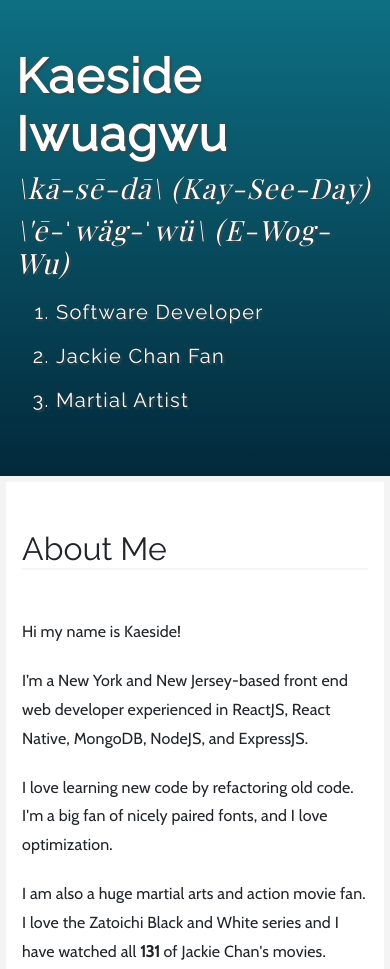
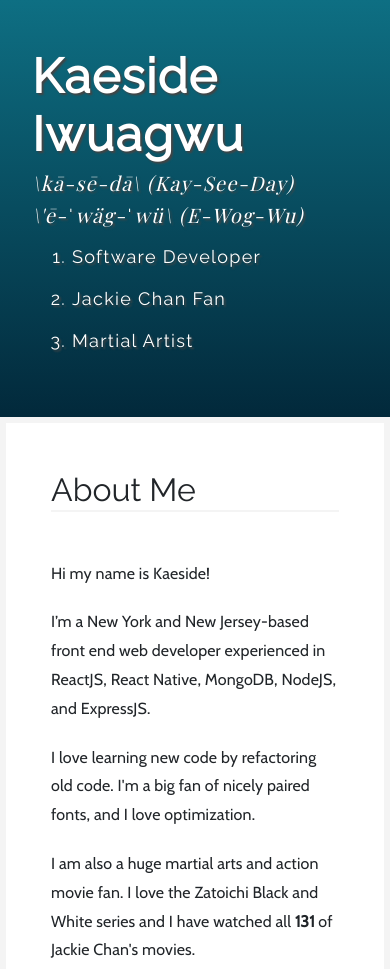
Before and after one commit to kaeside/kaeside.github.io, a plain HTML site: page index.html in a window 390 px wide. Shown: the top 969 px of the page. Drawn offline with nearby package versions, Linux system fonts and the light colour scheme.

Commit message:
adds responsiveness for iphones

```diff
--- a/css/style.css
+++ b/css/style.css
@@ -22,11 +22,9 @@ font-family: 'Montserrat Alternates', sans-serif;
 .outline {
     border: solid 6px #f4f4f4;
 }
-
 p {
     font-family: 'Raleway';
 }
-
 .project-info {
     text-align: left;
 }
@@ -44,25 +42,24 @@ p {
     margin: 0 auto;
     justify-content: center;
 }
-
 .title {
     font-family: 'Raleway';
     border-width: thin;
 }
-
 .wrapper {
     max-width: 960px;
     margin-left: auto;
     margin-right: auto;
 }
+
 /*BANNER SECTION*/
+
 #banner-container {
     background: -webkit-linear-gradient(#0e6f83, #02293b);
     background: -o-linear-gradient(#0e6f83, #02293b);
     background: linear-gradient(#0e6f83, #02293b);
     width: 100%;
 }
-
 #banner {
     box-sizing: border-box;
     color: #ffffff;
@@ -82,12 +79,10 @@ p {
     text-shadow: 2px 2px 2px #444;
     text-align: left;
 }
-
 #banner h3 {
     font-family: Playfair Display;
     text-align: left;
 }
-
 .pronunciation {
     display: flex;
 }
@@ -99,24 +94,22 @@ p {
     font-size: 4em;
     text-shadow: 2px 2px 2px #444;
 }
-
 #banner em {
     text-shadow: 2px 2px 2px #444;
     text-align: left;
 }
-
 #banner ol {
     text-align: left;
     font-size: 1.25em;
     text-shadow: 2px 2px 2px #444;
 }
-
-#banner > ol li {
+#banner> ol li {
     margin-top: 1em;
     text-shadow: 2px 2px 2px #444;
 }
 
 /*ABOUT ME SECTION*/
+
 .content-header {
     font-family: 'Raleway';
 }
@@ -128,12 +121,10 @@ p {
     border-bottom: solid 2px #f4f4f4;
     display: flex;
     margin: 1.5em 0;
-
 }
 .aboutMe p {
     font-size: 1em;
     font-family: 'Cabin', serif;
-
     letter-spacing: 0.01em;
     line-height: 1.8em;
     margin: 1.25em auto;
@@ -141,12 +132,12 @@ p {
 }
 
 /*PROJECT SECTION*/
+
 .project-title {
     margin-top: 1.5em;
     margin-bottom: 1.5em;
     border-bottom: solid 2px #f4f4f4;
 }
-
 .projects {
     display: flex;
     flex-flow: column;
@@ -161,39 +152,32 @@ p {
     margin: 5em auto;
     justify-content: space-between;
 }
-
 .project-info {
     width: 50%;
     margin-left: 6em;
     letter-spacing: 0.01em;
     line-height: 1.8em;
 }
-
 .project-info> h2, .gigit-article, .eatup-article {
     border-top: solid 6px #f4f4f4;
     padding: 2em;
 }
-
 .project-info h2 {
     margin-bottom: 21px;
 }
-
 .project-info span {
     margin-left: 1em;
 }
-
 .project-image img {
     border: #0e6f83 2px solid;
     box-shadow: 10px 10px 25px;
     width: 24em;
     height: auto;
 }
-
 .iss-project {
     margin-top: 0;
 }
-
-.project-links a{
+.project-links a {
     color: #0e6f83;
 }
 
@@ -228,8 +212,8 @@ p {
     color: #0e6f83;
 }
 
+/*CONTACT SECTION*/
 
-/*CONTACT SECTION*/
 .contact {
     background-color: #f7f7f7;
     box-sizing: border-box;
@@ -253,7 +237,6 @@ p {
     text-align: center;
     margin: 0 4em;
 }
-
 footer {
     background: -webkit-linear-gradient(#0e6f83, #02293b);
     background: -o-linear-gradient(#0e6f83, #02293b);
@@ -268,7 +251,6 @@ footer {
 footer h4 {
     font-size: 1.25em;
 }
-
 
 /* MEDIA QUERIES */
 
@@ -291,7 +273,6 @@ footer h4 {
         height: auto;
     }
 }
-
 @media only screen and (max-width: 896px) {
     #banner {
         margin-left: 1em;
@@ -320,7 +301,6 @@ footer h4 {
         margin-right: auto;
     }
 }
-
 @media only screen and (max-width: 768px) {
     #banner {
         margin-left: 1em;
@@ -346,8 +326,6 @@ footer h4 {
         height: auto;
     }
 }
-
-
 @media only screen and (max-width: 400px) {
     #banner {
         margin-left: 1em;
@@ -373,33 +351,42 @@ footer h4 {
         height: auto;
     }
 }
-
-@media only screen and (max-width: 320px) {
+@media only screen and (max-width: 399px) {
     #banner {
-    margin-left: 1em;
+        margin-left: 2em;
         margin-right: 1em;
+        width: 20em;
     }
     #banner h1 {
         font-size: 3em;
     }
+    #banner h3 {
+      font-size: 20px;
+    }
+    #banner li {
+      font-size: 18px;
+    }
+    .outline {
+      padding-left: 1em;
+      padding-right: 1em;
+    }
     .wrapper {
         padding-left: 1em;
         padding-right: 1em;
+        width: 20em;
     }
     .project-section {
-    width: 22em;
+        width: 18em;
     }
     .project-info {
-    width: 22em;
+        width: 18em;
     }
     .project-image img {
         border: #0e6f83 2px solid;
-      box-shadow: 10px 10px 25px;
-      width: 22em;
+        width: 18em;
         height: auto;
     }
 }
-
 @media only screen and (max-width: 240px) {
     #banner {
         margin-left: 0.25em;
@@ -409,5 +396,4 @@ footer h4 {
     }
 }
 
-
 /* END MEDIA QUERIES */
```
Lines whose indentation alone changed are shown as unchanged.
